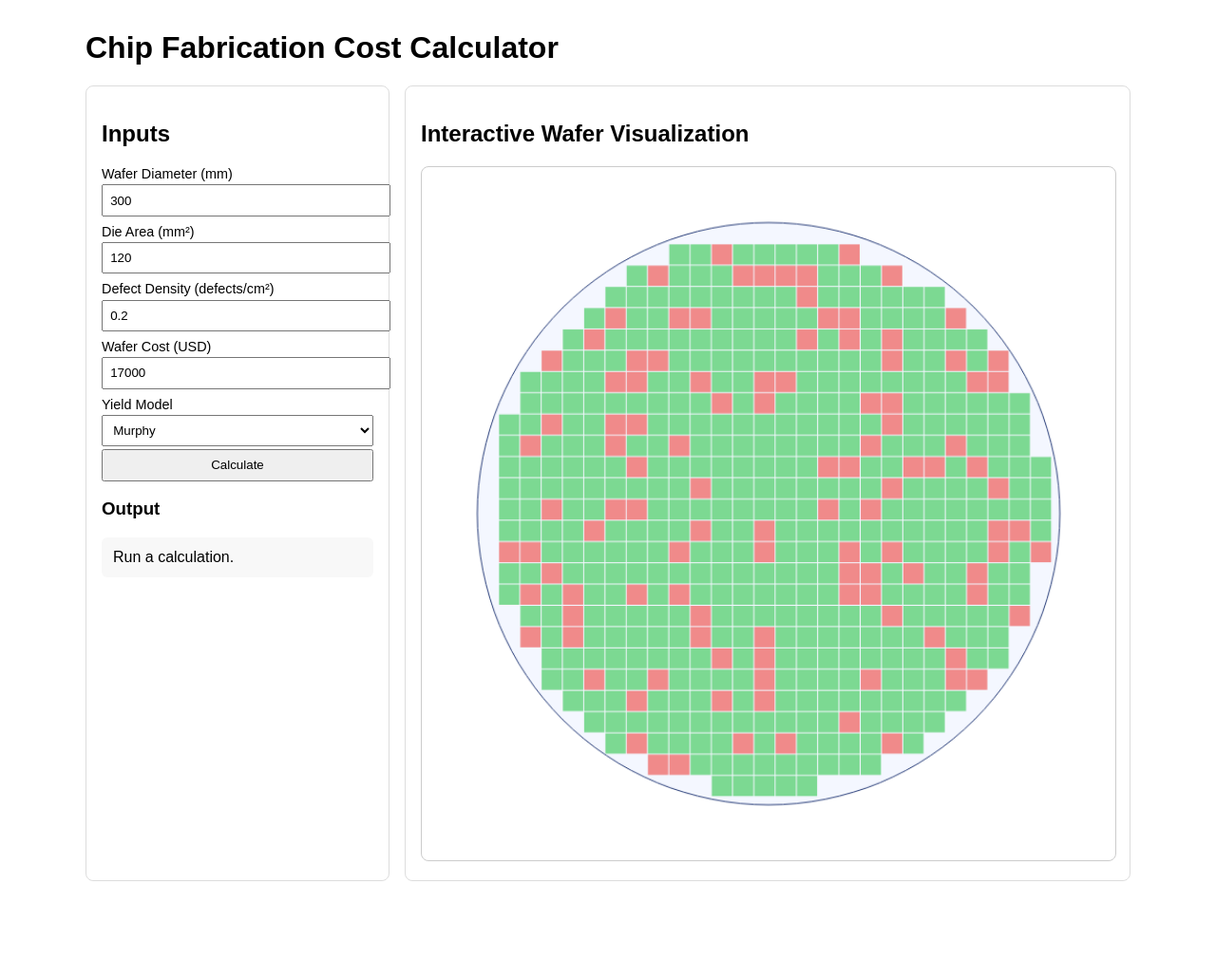
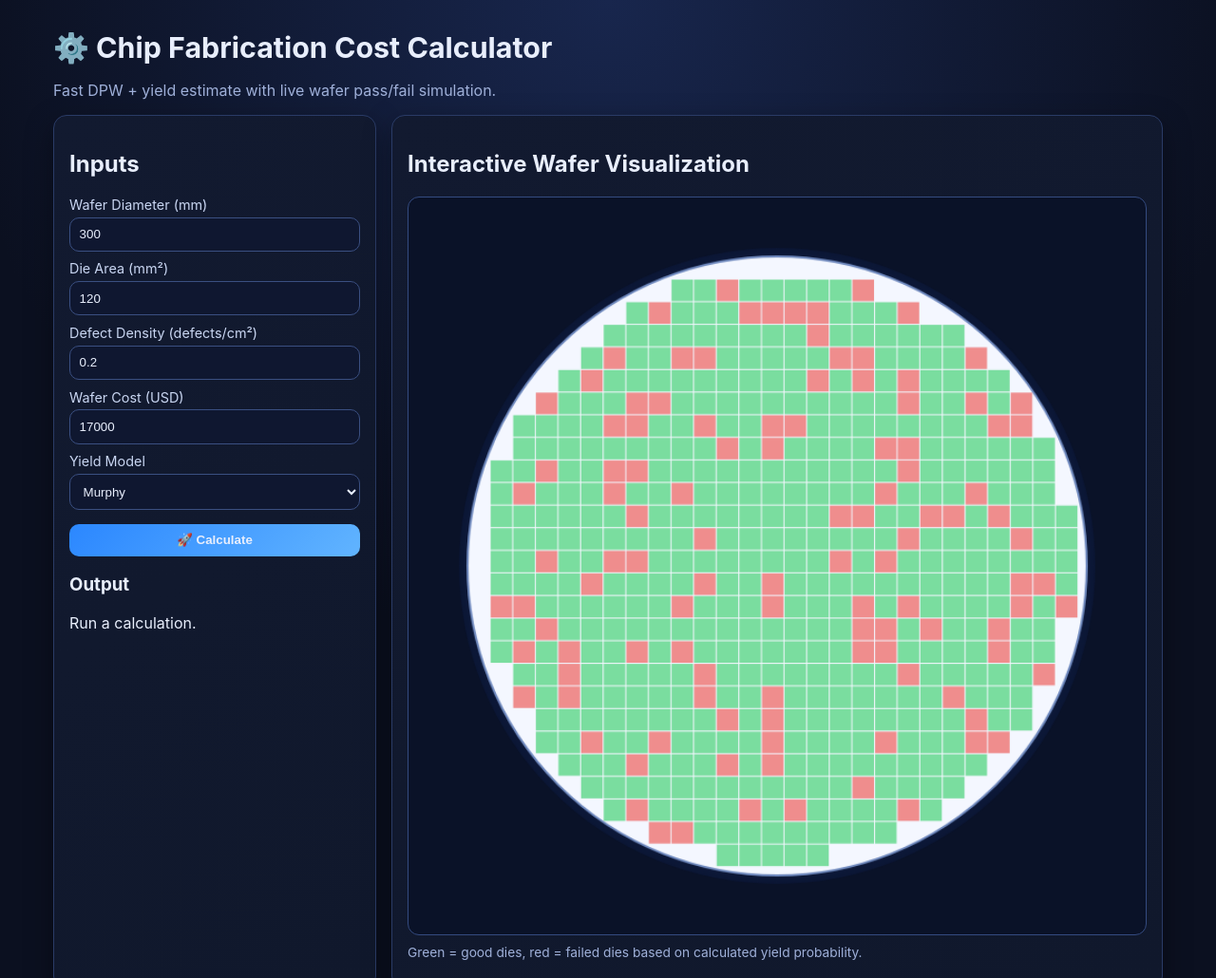
Before and after one commit to akinayat-stack/arch-demo, a plain HTML site: page frontend/index.html in a window 1280 px wide. Shown: the top 1030 px of the page at 95% size. Before the commit the page ends 960 px from the top, so only its background shows below. Drawn offline with Linux system fonts and the light colour scheme.

Commit message:
Polish UI and make calculation output more visual

```diff
--- a/frontend/index.html
+++ b/frontend/index.html
@@ -5,17 +5,89 @@
   <meta name="viewport" content="width=device-width, initial-scale=1.0" />
   <title>Chip Fabrication Cost Calculator</title>
   <style>
-    body { font-family: Arial, sans-serif; max-width: 1100px; margin: 2rem auto; padding: 0 1rem; }
-    .grid { display: grid; gap: 1rem; grid-template-columns: 320px 1fr; }
-    .panel { border: 1px solid #ddd; border-radius: 8px; padding: 1rem; }
-    label { display: block; font-size: .9rem; margin-top: .5rem; }
-    input, select, button { width: 100%; padding: .45rem; margin-top: .2rem; }
-    #result { white-space: pre-wrap; background: #f8f8f8; padding: .75rem; border-radius: 6px; }
-    canvas { width: 100%; height: auto; border: 1px solid #ccc; border-radius: 8px; }
+    :root {
+      --bg: #0b1020;
+      --panel: #121a30;
+      --panel-2: #10182c;
+      --text: #e8eefc;
+      --muted: #9fb0d9;
+      --accent: #67b4ff;
+      --good: #57d08a;
+      --bad: #ff8d8d;
+      --border: #2a3b66;
+      --shadow: 0 10px 30px rgba(0, 0, 0, .35);
+    }
+
+    * { box-sizing: border-box; }
+    body {
+      font-family: Inter, Segoe UI, Arial, sans-serif;
+      background: radial-gradient(circle at top, #18264d, var(--bg) 55%);
+      color: var(--text);
+      max-width: 1200px;
+      margin: 2rem auto;
+      padding: 0 1rem;
+    }
+    h1 { margin: 0 0 1rem; font-size: 1.9rem; }
+    .subtitle { color: var(--muted); margin-bottom: 1rem; }
+    .grid { display: grid; gap: 1rem; grid-template-columns: 340px 1fr; }
+    .panel {
+      border: 1px solid var(--border);
+      border-radius: 14px;
+      padding: 1rem;
+      background: linear-gradient(145deg, var(--panel), var(--panel-2));
+      box-shadow: var(--shadow);
+    }
+    label { display: block; font-size: .9rem; margin-top: .6rem; color: #c9d6f2; }
+    input, select, button {
+      width: 100%;
+      padding: .6rem;
+      margin-top: .3rem;
+      border-radius: 10px;
+      border: 1px solid #3a4f81;
+      background: #0f1730;
+      color: var(--text);
+    }
+    button {
+      margin-top: .9rem;
+      cursor: pointer;
+      background: linear-gradient(135deg, #2b87ff, #61b4ff);
+      border: none;
+      font-weight: 700;
+    }
+    button:hover { filter: brightness(1.06); }
+
+    #result {
+      margin-top: .7rem;
+      display: grid;
+      gap: .6rem;
+    }
+    .metric {
+      background: rgba(255, 255, 255, .04);
+      border: 1px solid rgba(255, 255, 255, .08);
+      border-radius: 10px;
+      padding: .55rem .7rem;
+    }
+    .metric .label { font-size: .8rem; color: var(--muted); }
+    .metric .value { font-size: 1.05rem; font-weight: 700; margin-top: .2rem; }
+
+    .badge {
+      display: inline-block;
+      padding: .2rem .55rem;
+      border-radius: 999px;
+      font-size: .75rem;
+      font-weight: 700;
+      margin-left: .4rem;
+    }
+    .badge.good { background: rgba(87, 208, 138, .2); color: #88e8af; }
+    .badge.bad { background: rgba(255, 141, 141, .2); color: #ffb5b5; }
+
+    canvas { width: 100%; height: auto; border: 1px solid #344b80; border-radius: 12px; background: #0a1228; }
+    .hint { color: var(--muted); font-size: .86rem; margin-top: .4rem; }
   </style>
 </head>
 <body>
-  <h1>Chip Fabrication Cost Calculator</h1>
+  <h1>⚙️ Chip Fabrication Cost Calculator</h1>
+  <div class="subtitle">Fast DPW + yield estimate with live wafer pass/fail simulation.</div>
   <div class="grid">
     <section class="panel">
       <h2>Inputs</h2>
@@ -29,7 +101,7 @@
           <option value="bose">Bose-Einstein</option>
         </select>
       </label>
-      <button id="calcBtn">Calculate</button>
+      <button id="calcBtn">🚀 Calculate</button>
       <h3>Output</h3>
       <div id="result">Run a calculation.</div>
     </section>
@@ -37,6 +109,7 @@
     <section class="panel">
       <h2>Interactive Wafer Visualization</h2>
       <canvas id="wafer" width="700" height="700"></canvas>
+      <p class="hint">Green = good dies, red = failed dies based on calculated yield probability.</p>
     </section>
   </div>
 
--- a/frontend/main.js
+++ b/frontend/main.js
@@ -1,5 +1,9 @@
 const canvas = document.getElementById('wafer');
 const ctx = canvas.getContext('2d');
+
+function formatNum(num, digits = 2) {
+  return new Intl.NumberFormat('en-US', { maximumFractionDigits: digits }).format(num);
+}
 
 function drawWafer(diameterMm, dieAreaMm2, yieldRate) {
   const w = canvas.width;
@@ -10,11 +14,20 @@ function drawWafer(diameterMm, dieAreaMm2, yieldRate) {
   const cx = w / 2;
   const cy = h / 2;
 
+  const halo = ctx.createRadialGradient(cx, cy, R * 0.2, cx, cy, R * 1.05);
+  halo.addColorStop(0, '#1f4ca3');
+  halo.addColorStop(1, '#0b1532');
+  ctx.beginPath();
+  ctx.arc(cx, cy, R + 8, 0, Math.PI * 2);
+  ctx.fillStyle = halo;
+  ctx.fill();
+
   ctx.beginPath();
   ctx.arc(cx, cy, R, 0, Math.PI * 2);
   ctx.fillStyle = '#f4f7ff';
   ctx.fill();
-  ctx.strokeStyle = '#2a3f7a';
+  ctx.strokeStyle = '#6f89be';
+  ctx.lineWidth = 2;
   ctx.stroke();
 
   const dieSide = Math.sqrt(dieAreaMm2);
@@ -23,17 +36,45 @@ function drawWafer(diameterMm, dieAreaMm2, yieldRate) {
 
   for (let y = cy - R; y < cy + R; y += diePx) {
     for (let x = cx - R; x < cx + R; x += diePx) {
-      const corners = [
-        [x, y], [x + diePx, y], [x, y + diePx], [x + diePx, y + diePx]
-      ];
+      const corners = [[x, y], [x + diePx, y], [x, y + diePx], [x + diePx, y + diePx]];
       const inWafer = corners.every(([px, py]) => ((px - cx) ** 2 + (py - cy) ** 2) <= R ** 2);
       if (!inWafer) continue;
 
       const isGood = Math.random() < yieldRate;
-      ctx.fillStyle = isGood ? '#7cd992' : '#f08a8a';
+      ctx.fillStyle = isGood ? '#7add9f' : '#ef8d8d';
       ctx.fillRect(x + 0.5, y + 0.5, diePx - 1, diePx - 1);
     }
   }
+}
+
+function renderResult(data) {
+  const result = document.getElementById('result');
+  const yieldPercent = (data.yield || 0) * 100;
+  const statusClass = yieldPercent >= 80 ? 'good' : 'bad';
+  const statusText = yieldPercent >= 80 ? 'Healthy Yield' : 'Yield Risk';
+
+  result.innerHTML = `
+    <div class="metric">
+      <div class="label">Cost per Die</div>
+      <div class="value">$${formatNum(data.costPerDieUsd, 2)}</div>
+    </div>
+    <div class="metric">
+      <div class="label">Dies per Wafer</div>
+      <div class="value">${formatNum(data.diesPerWafer, 2)}</div>
+    </div>
+    <div class="metric">
+      <div class="label">Good Dies per Wafer</div>
+      <div class="value">${formatNum(data.goodDiesPerWafer, 2)}</div>
+    </div>
+    <div class="metric">
+      <div class="label">Yield</div>
+      <div class="value">${formatNum(yieldPercent, 2)}% <span class="badge ${statusClass}">${statusText}</span></div>
+    </div>
+    <div class="metric">
+      <div class="label">Model Used</div>
+      <div class="value">${data.yieldModelUsed}</div>
+    </div>
+  `;
 }
 
 async function calculate() {
@@ -52,7 +93,7 @@ async function calculate() {
   });
 
   const data = await response.json();
-  document.getElementById('result').textContent = JSON.stringify(data, null, 2);
+  renderResult(data);
   drawWafer(payload.waferDiameterMm, payload.dieAreaMm2, data.yield);
 }
 
```
